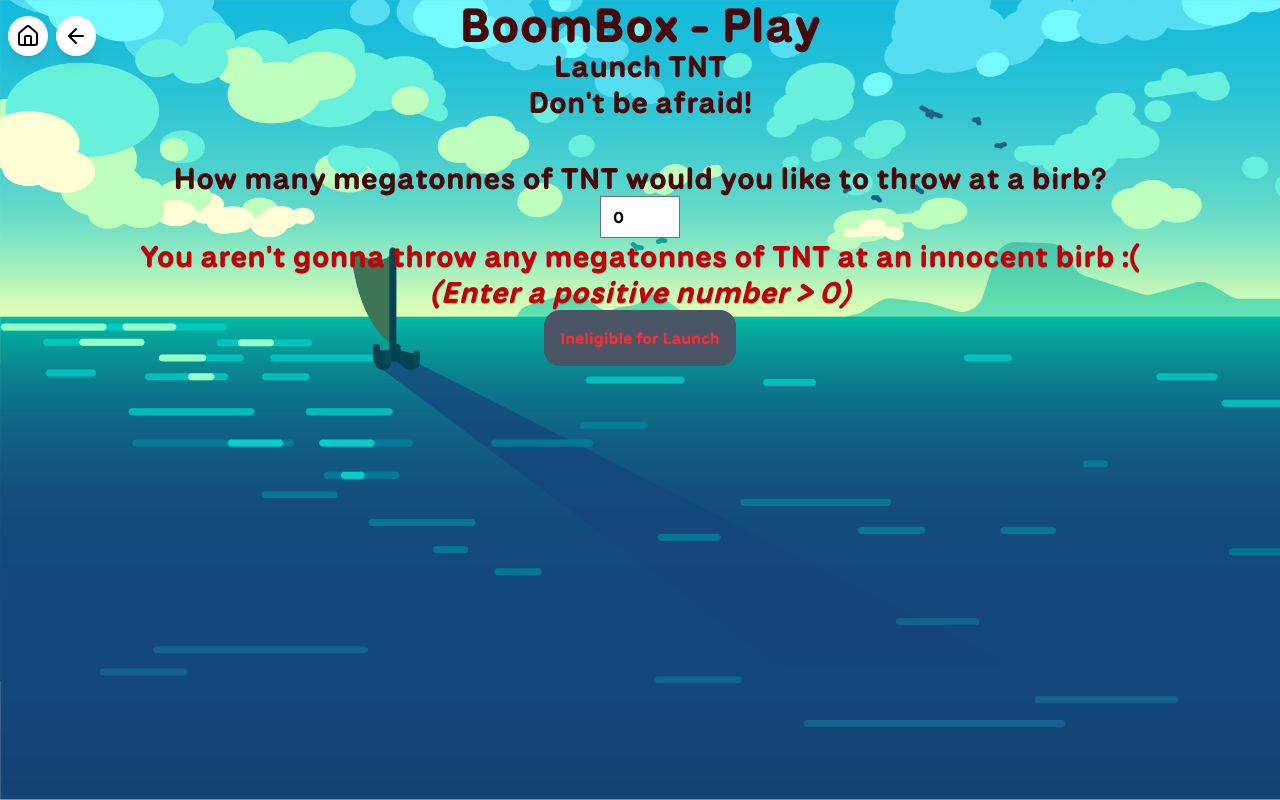
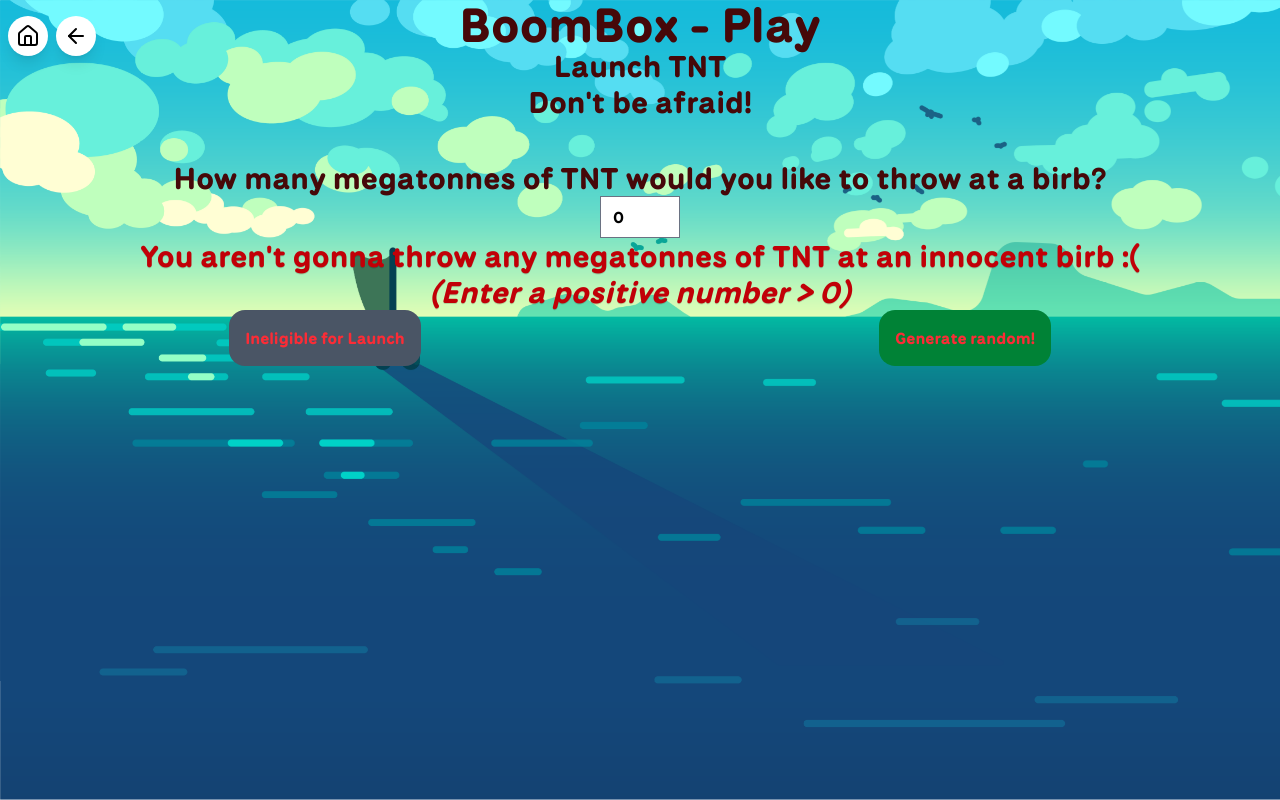
Before and after one commit to Spacexplorer11/boombox, a SvelteKit app: page /boombox-buttons/play in a window 1280 px wide. Built offline with nearby package versions, Linux system fonts and the light colour scheme.

Commit message:
Added random megatonne amount generator to the play page

```diff
--- a/src/routes/(non-homepage)/boombox-buttons/(subpages)/play/+page.svelte
+++ b/src/routes/(non-homepage)/boombox-buttons/(subpages)/play/+page.svelte
@@ -5,6 +5,7 @@
 	let explosion = "";
 	let launch = "";
 	let megatonnesInput = "";
+	let randGen = "";
 	let launcherText = $state("are gonna throw");
 	let launchEligible = $derived.by(() => {
 		if (megatonnes > 0) {
@@ -24,6 +25,7 @@
 		explosion = document.getElementById("explosion");
 		launch = document.getElementById("launch");
 		megatonnesInput = document.getElementById("megatonnes");
+		randGen = document.getElementById("rand-gen");
 	});
 </script>
 
@@ -62,6 +64,7 @@
 				<em>(Enter a positive number > 0)</em>
 			</p>
 		{/if}
+		<div class="@container/buttons mx-auto flex min-w-full flex-row">
 			<button
 				id="launch"
 				aria-label="confirm"
@@ -72,10 +75,21 @@
 					launch.style.visibility = "hidden";
 					megatonnesInput.disabled = "disabled";
 					launcherText = "threw";
+					randGen.style.visibility = "hidden";
 				}}
 			>
 				{buttonText}
 			</button>
+			<button
+				id="rand-gen"
+				class="mx-auto max-w-fit rounded-2xl bg-green-700 p-4 text-red-500 hover:translate-y-1 hover:scale-[1.03] hover:shadow-2xl active:bg-green-800"
+				onclick={() => {
+					megatonnes = Math.floor(Math.random() * 1000) + 1;
+				}}
+			>
+				Generate random!
+			</button>
+		</div>
 		<iframe
 			id="explosion"
 			style="visibility: hidden;"
@@ -84,7 +98,6 @@
 			height="315"
 			src="https://www.youtube.com/embed/tQ3qPEbbqmg?autoplay=1&mute=1&controls=0"
 			title="YouTube video player"
-			frameborder="0"
 			allow="accelerometer; autoplay; clipboard-write; encrypted-media; gyroscope; picture-in-picture; web-share"
 			referrerpolicy="strict-origin-when-cross-origin"
 			allowfullscreen
```
Lines whose indentation alone changed are shown as unchanged.
